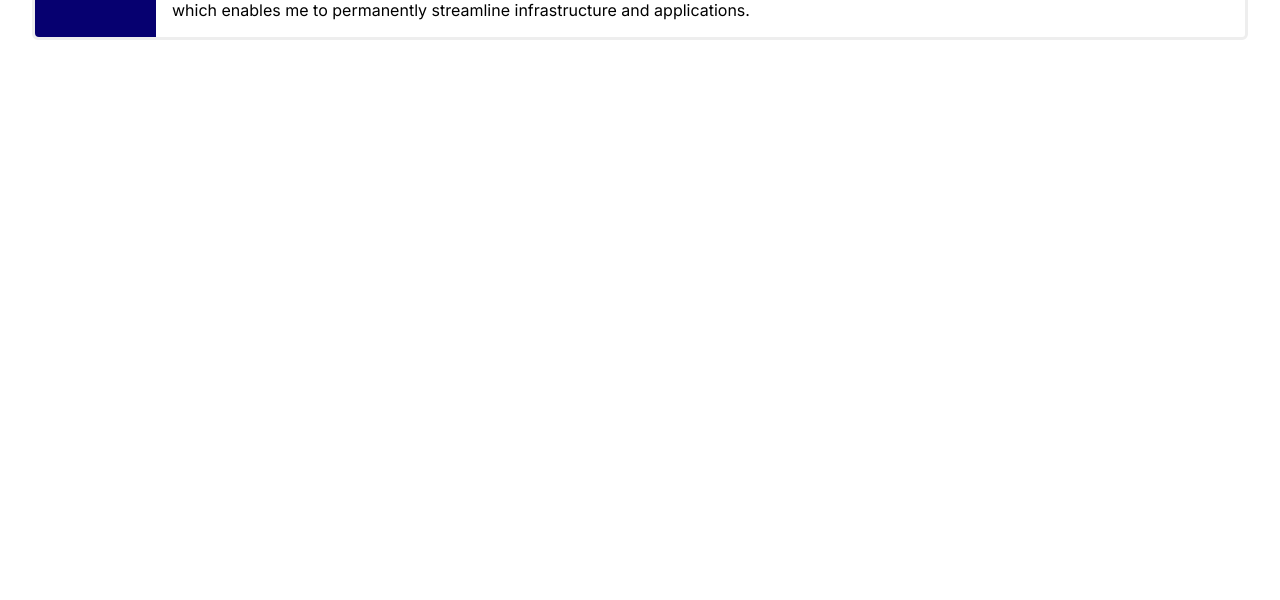
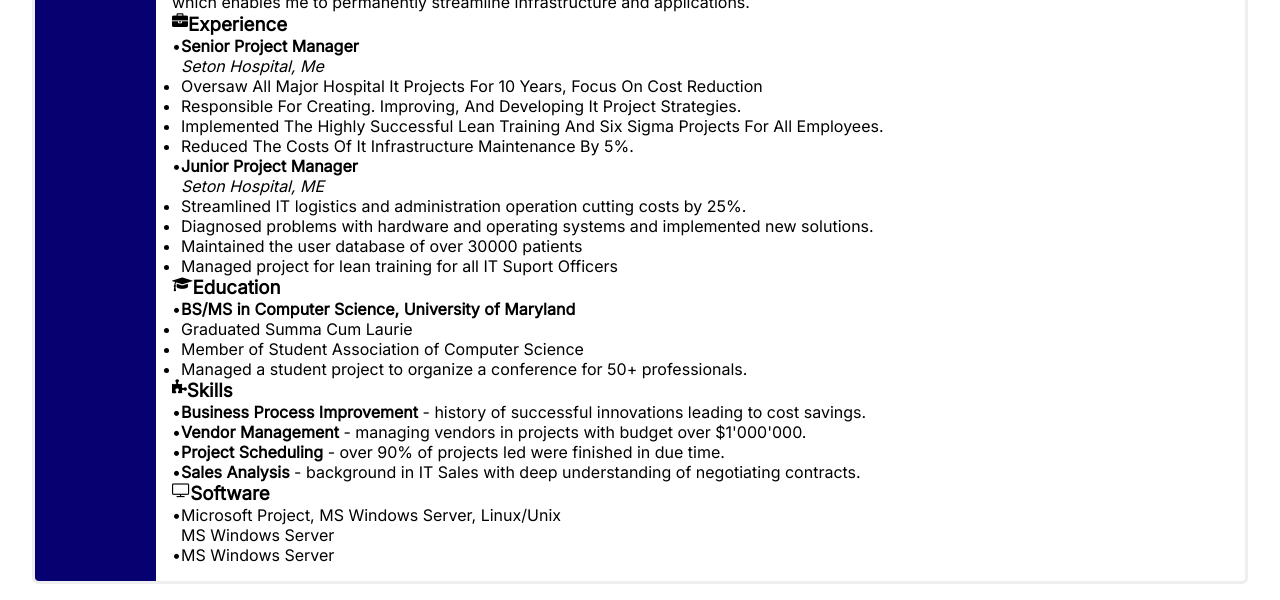
Before and after one commit to MikeManzi/resume-template, a plain HTML site: page index.html in a window 1280 px wide. Shown: the part 236-836 px from the top of the page. Before the commit the page ends 800 px from the top, so only its background shows below. Drawn offline with Linux system fonts and the light colour scheme.

Commit message:
(chore): resume part done

```diff
--- a/index.html
+++ b/index.html
@@ -14,8 +14,8 @@
             <div class="container__content__left"></div>
             <div class="container__content__right">
                 <div class="intro">
-                    <h2>John Smith</h2>
-                    <p class="title">IT Project Manager</p>
+                    <h2 onclick="changeBg()">MANZI Mike</h2>
+                    <p class="position">IT Project Manager</p>
                     <div class="contacts d-flex">
                         <div class="d-flex contacts__info">
                             <i class="fa fa-phone" aria-hidden="true"></i>
@@ -34,14 +34,109 @@
                             <p>@johnsmithutw</p>
                         </div>
                     </div>
-                    <p class="bio">It Professional with over <strong>10 years</strong> of experience specializing in <strong>IT
+                    <p class="bio">It Professional with over <strong>10 years</strong> of experience specializing in
+                        <strong>IT
                             department management</strong> for international logistics companies. I can implement effective
                         <strong>IT
                             strategies</strong> at local and global levels. My greatest strength is business awareness,
                         which enables me to permanently streamline infrastructure and applications.
                     </p>
                 </div>
-                <div class="resume"></div>
+                <div class="resume">
+                    <div class="line"></div>
+                    <div class="d-flex category">
+                        <i class="fa fa-briefcase" aria-hidden="true"></i>
+                        <h3>Experience</h3>
+                    </div>
+                    <div class="d-flex title">
+                        <div class="dot"><p>&bull;</p></div>
+                        <div class="description">
+                            <h4>Senior Project Manager</h4>
+                            <P style="font-style: italic;">Seton Hospital, Me</P>
+                            <ul Class="responsibilites">
+                                <li>Oversaw All Major Hospital It Projects For 10 Years, Focus On Cost Reduction</li>
+                                <li>Responsible For Creating. Improving, And Developing It Project Strategies.</li>
+                                <li>Implemented The Highly Successful Lean Training And Six Sigma Projects For All
+                                    Employees.</li>
+                                <li>Reduced The Costs Of It Infrastructure Maintenance By 5%.</li>
+                            </ul>
+                        </div>
+                    </div>
+                    <div class="d-flex title">
+                        <div class="dot"><p>&bull;</p></div>
+                        <div class="description">
+                            <h4>Junior Project Manager</h4>
+                            <p style="font-style: italic;">Seton Hospital, ME</p>
+                            <ul class="responsibilites">
+                                <li>Streamlined IT logistics and administration operation cutting costs by 25%.</li>
+                                <li>Diagnosed problems with hardware and operating systems and implemented new solutions.
+                                </li>
+                                <li>Maintained the user database of over 30000 patients</li>
+                                <li>Managed project for lean training for all IT Suport Officers</li>
+                            </ul>
+                        </div>
+                    </div>
+                    <div class="d-flex category">
+                        <i class="fa fa-graduation-cap" aria-hidden="true"></i>
+                        <h3>Education</h3>
+                    </div>
+                    <div class="d-flex title">
+                        <div class="dot"><p>&bull;</p></div>
+                        <div class="description">
+                            <h4>BS/MS in Computer Science, University of Maryland</h4>
+                            <ul Class="responsibilites">
+                                <li>Graduated Summa Cum Laurie</li>
+                                <li>Member of Student Association of Computer Science</li>
+                                <li>Managed a student project to organize a conference for 50+ professionals.</li>
+                            </ul>
+                        </div>
+                    </div>
+                    <div class="d-flex category">
+                        <i class="fa fa-puzzle-piece" aria-hidden="true"></i>
+                        <h3>Skills</h3>
+                    </div>
+                    <div class="d-flex title">
+                        <div class="dot"><p>&bull;</p></div>
+                        <div class="description">
+                            <p><strong>Business Process Improvement</strong> - history of successful innovations leading to cost savings.</p>
+                        </div>
+                    </div>
+                    <div class="d-flex title">
+                        <div class="dot"><p>&bull;</p></div>
+                        <div class="description">
+                            <p><strong>Vendor Management</strong> - managing vendors in projects with budget over $1'000'000.</p>
+                        </div>
+                    </div>
+                    <div class="d-flex title">
+                        <div class="dot"><p>&bull;</p></div>
+                        <div class="description">
+                            <p><strong>Project Scheduling</strong> - over 90% of projects led were finished in due time.</p>
+                        </div>
+                    </div>
+                    <div class="d-flex title">
+                        <div class="dot"><p>&bull;</p></div>
+                        <div class="description">
+                            <p><strong>Sales Analysis</strong> - background in IT Sales with deep understanding of negotiating contracts.</p>
+                        </div>
+                    </div>
+                    <div class="d-flex category">
+                        <i class="fa fa-television" aria-hidden="true"></i>
+                        <h3>Software</h3>
+                    </div>
+                    <div class="d-flex title">
+                        <div class="dot"><p>&bull;</p></div>
+                        <div class="description">
+                            <p>Microsoft Project, MS Windows Server, Linux/Unix</p>
+                            <p>MS Windows Server</p>
+                        </div>
+                    </div>
+                    <div class="d-flex title">
+                        <div class="dot"><p>&bull;</p></div>
+                        <div class="description">
+                            <p>MS Windows Server</p>
+                        </div>
+                    </div>
+                </div>
             </div>
         </div>
     </div>
```
